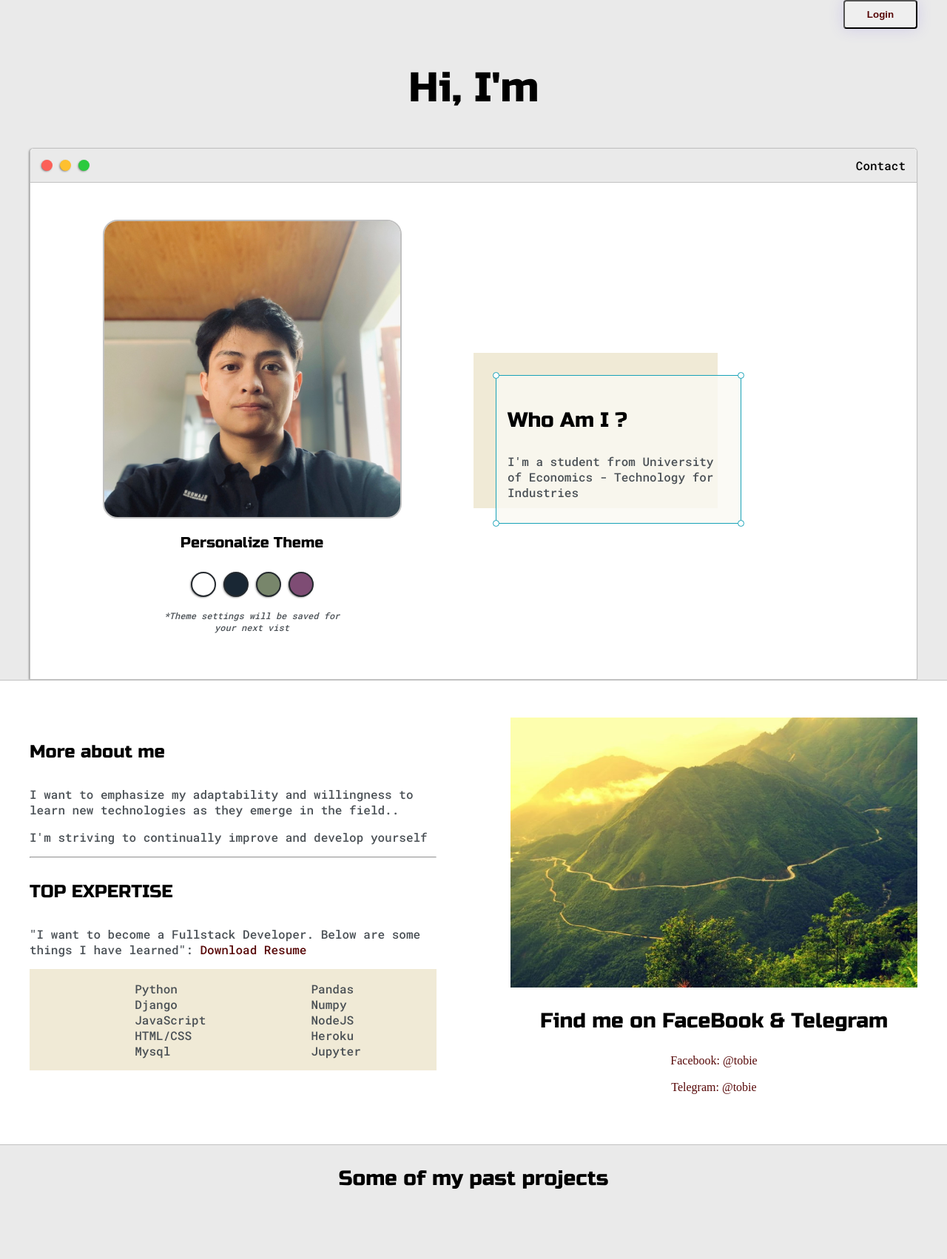
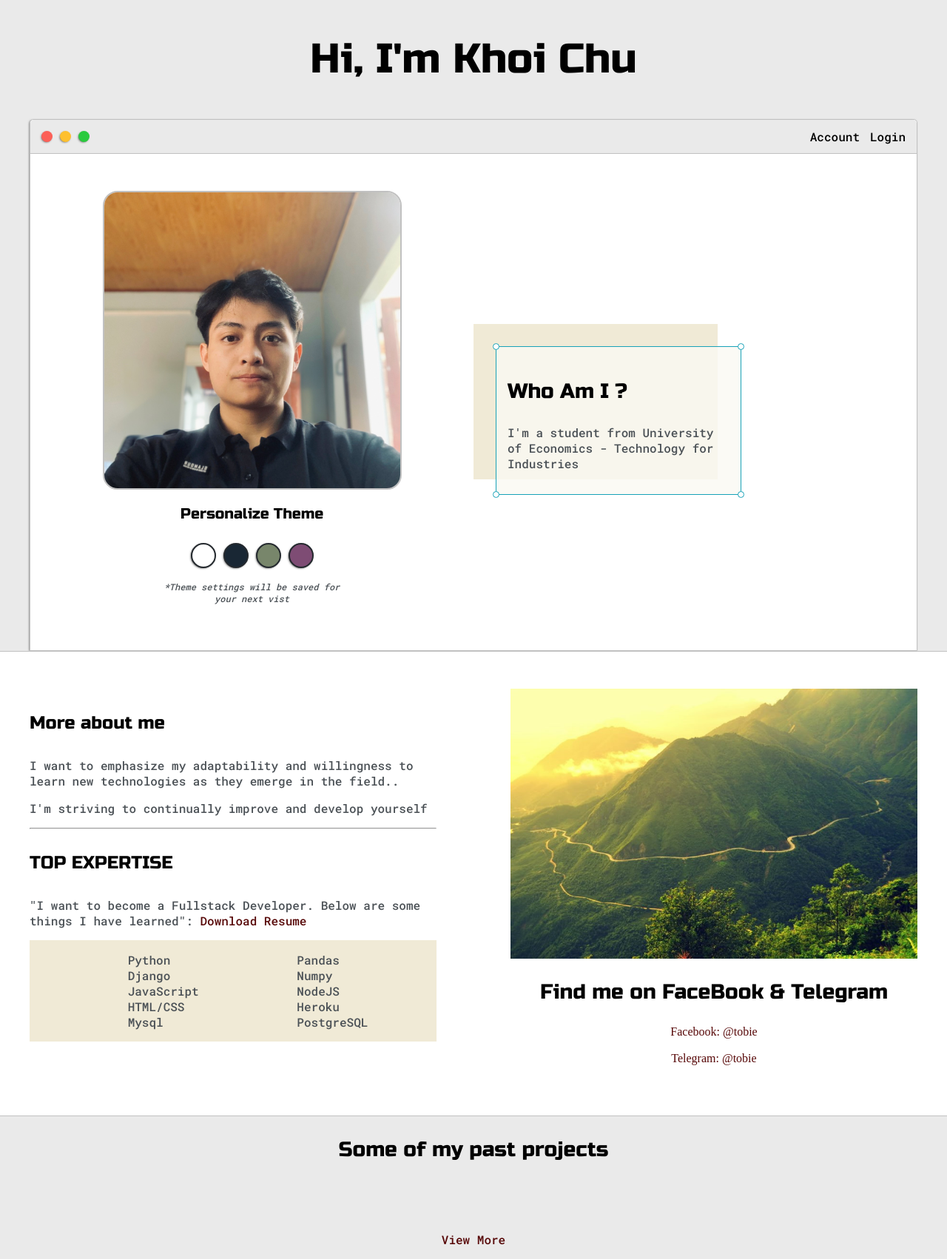
Before and after one commit to tobiCD/Porfolio-wed-master, a Django app: page / in a window 1280 px wide. Shown: the top 1702 px of the page at 74% size. Run offline with Django 5.2, Linux system fonts and the light colour scheme; data that the repository does not hold is empty; some libraries are stand-ins or nearby versions.

Commit message:
new commit

```diff
--- a/base/templates/index.html
+++ b/base/templates/index.html
@@ -4,7 +4,7 @@
 
 
 <body>
-	<title>Tobie</title>
+	<title>{{ user.username}}</title>
     <!-- Global site tag (gtag.js) - Google Analytics -->
 	<script async src="https://www.googletagmanager.com/gtag/js?id=UA-47692315-56"></script>
 	<script>
@@ -15,7 +15,7 @@
 	  gtag('config', 'UA-47692315-56');
 	</script>
 
-
+	<link rel="icon" type="image/png" href="{% static 'images/favicon-32x32.png' %}">
 	<meta name="viewport" content="width=device-width, initial-scale=1, maximum-scale=1, minimum-scale=1" />
 
 	<link href="https://fonts.googleapis.com/css2?family=Russo+One&display=swap" rel="stylesheet">
@@ -27,21 +27,14 @@
 
 		<div class="main-container">
 			{% if user.is_authenticated %}
-			<div class="login">
-				<button class="btn-login"><a href="{% url 'logout' %}">Logout</a></button>
-			</div>
+
+			<div class="greeting-wrapper">
+				<h1>Hi, I'm {{user.username}}</h1>
+		</div>
+
+		{% else %}
 			<div class="greeting-wrapper">
 				<h1>Hi, I'm Khoi Chu</h1>
-		</div>
-
-
-
-		{% else %}
-			<div class="login">
-				<button class="btn-login"><a href="{% url 'login' %}">Login</a></button>
-			</div>
-			<div class="greeting-wrapper">
-				<h1>Hi, I'm {{user.username}}</h1>
 		</div>
 		{% endif %}
 
@@ -110,7 +103,7 @@
 							<li>Numpy</li>
 							<li>NodeJS</li>
 							<li>Heroku</li>
-							<li>Jupyter</li>
+							<li>PostgreSQL</li>
 						</ul>
 
 					</div>
--- a/base/templates/main.html
+++ b/base/templates/main.html
@@ -11,6 +11,7 @@
 
 	  gtag('config', 'UA-47692315-56');
 	</script>
+	<link rel="icon" type="image/png" href="{% static 'images/favicon-32x32.png' %}">
 
 	<meta name="viewport" content="width=device-width, initial-scale=1, maximum-scale=1, minimum-scale=1" />
 
--- a/base/templates/navbar.html
+++ b/base/templates/navbar.html
@@ -13,9 +13,13 @@
 
 	<ul id="navigation">
 		<h2  id="close-btn" style="text-align: center">X</h2>
-		<li><a href="{% url 'home' %}#contact">Contact</a></li>
-
-	</ul>
+		<li><a href="{% url 'home' %}#contact">Account</a></li>
+		{% if user.is_authenticated %}
+			<li><a href="{% url 'logout' %}">Logout</a></li>
+			{% else %}
+			<li><a href="{% url 'login' %}">Login</a></li>
+		{%endif%}
+</ul>
 
 	<img id="menu-icon" src="{% static 'images\menu.png' %}">
 
```
Also changed, not shown: base/templates/logout.html (+18 -18 lines), porfolio2/settings.py (+4 -4 lines), static/images/images/Capture.PNG (added), static/images/images/Screenshot_2024-04-12_123334.png (added), static/images/images/favicon-32x32.png (added), static/images/images/favicon.ico (added), static/images/images/ketqua.PNG (added), static/images/images/maxresdefault.jpg (added), 8 other files.
